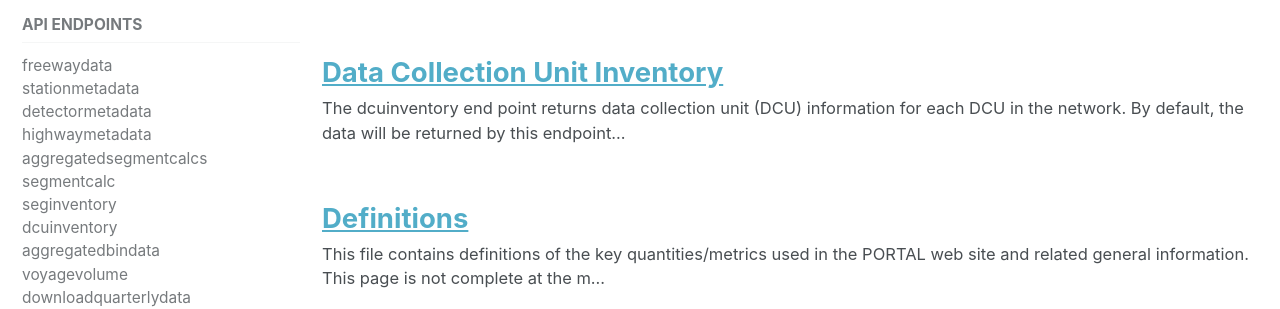
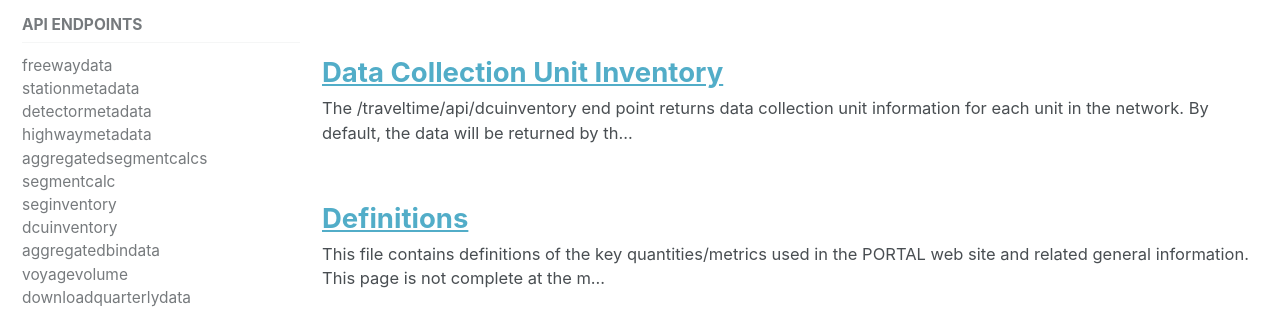
Before and after one commit to adus/portal-documentation, a Jekyll site: the page built from _pages/documentation.md, in a window 1280 px wide and 900 px high, scrolled down 821 px. Shown: the part 162-471 px from the top of the window. Built offline with Jekyll 4.4.1, drawn with Linux system fonts in a browser that asks for light colours; nearby versions of some CDN libraries.

Commit message:
Update dcuinventory.md
Formatting and Standardization

````diff
--- a/_documents/dcuinventory.md
+++ b/_documents/dcuinventory.md
@@ -1,7 +1,7 @@
 ---
 title: "Data Collection Unit Inventory"
 ---
-The _dcuinventory_ end point returns data collection unit (DCU) information for each DCU in the network. By default, the data will be returned by this
+The _/traveltime/api/dcuinventory_ end point returns data collection unit information for each unit in the network. By default, the data will be returned by this
 endpoint will be in JSON format.
 
 ## Parameters
@@ -9,7 +9,7 @@ Detector Metadata takes the following Parameters
 
 | Name         | Required  | Description                                        | Type   | Example      |
 | ------------ | --------- | -------------------------------------------------- | ------ | ------------ |
-|  format      | No        | File format. Acceptable values are CSV or JSON     | string | csv          |
+|  format      | No        | File format. Acceptable values are CSV or JSON     | string | CSV          |
 
 ## Example Request
 ```http://new.portal.its.pdx.edu:8080/traveltime/api/dcuinventory?format=csv```
````
